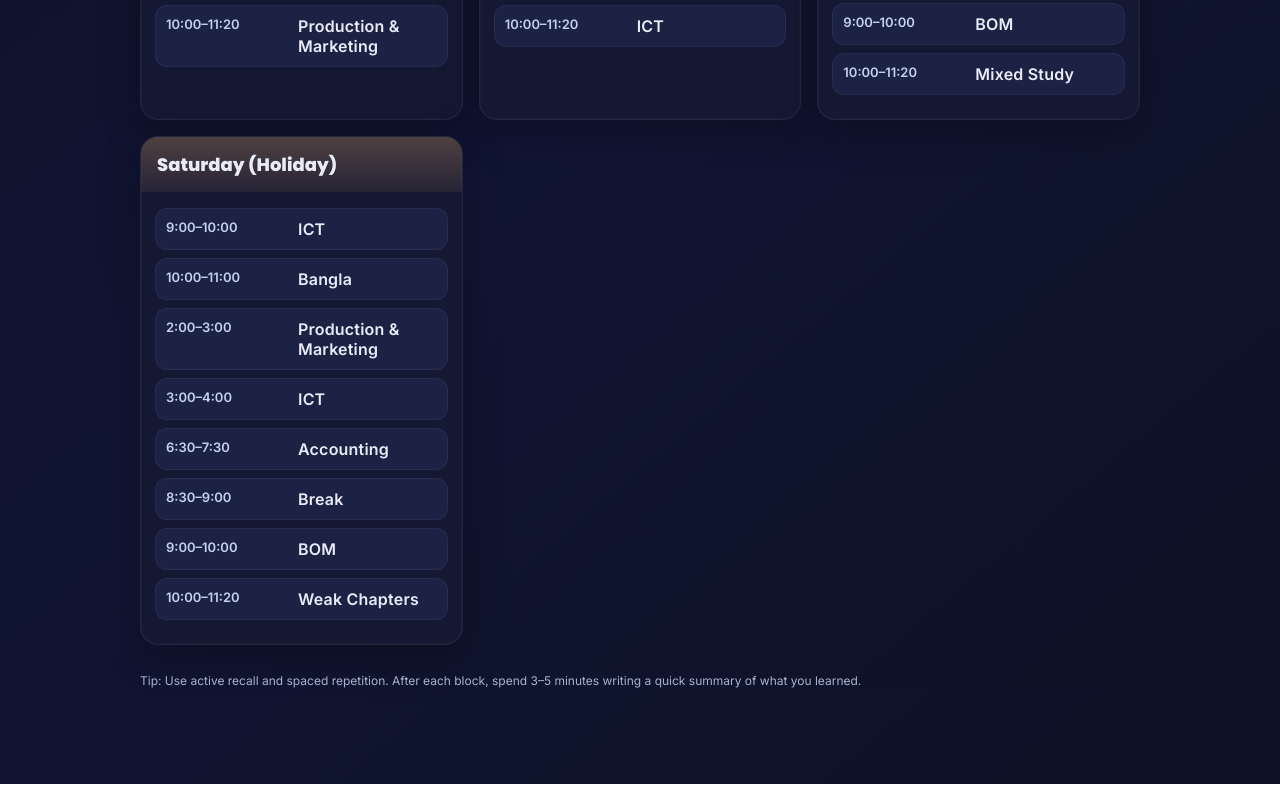
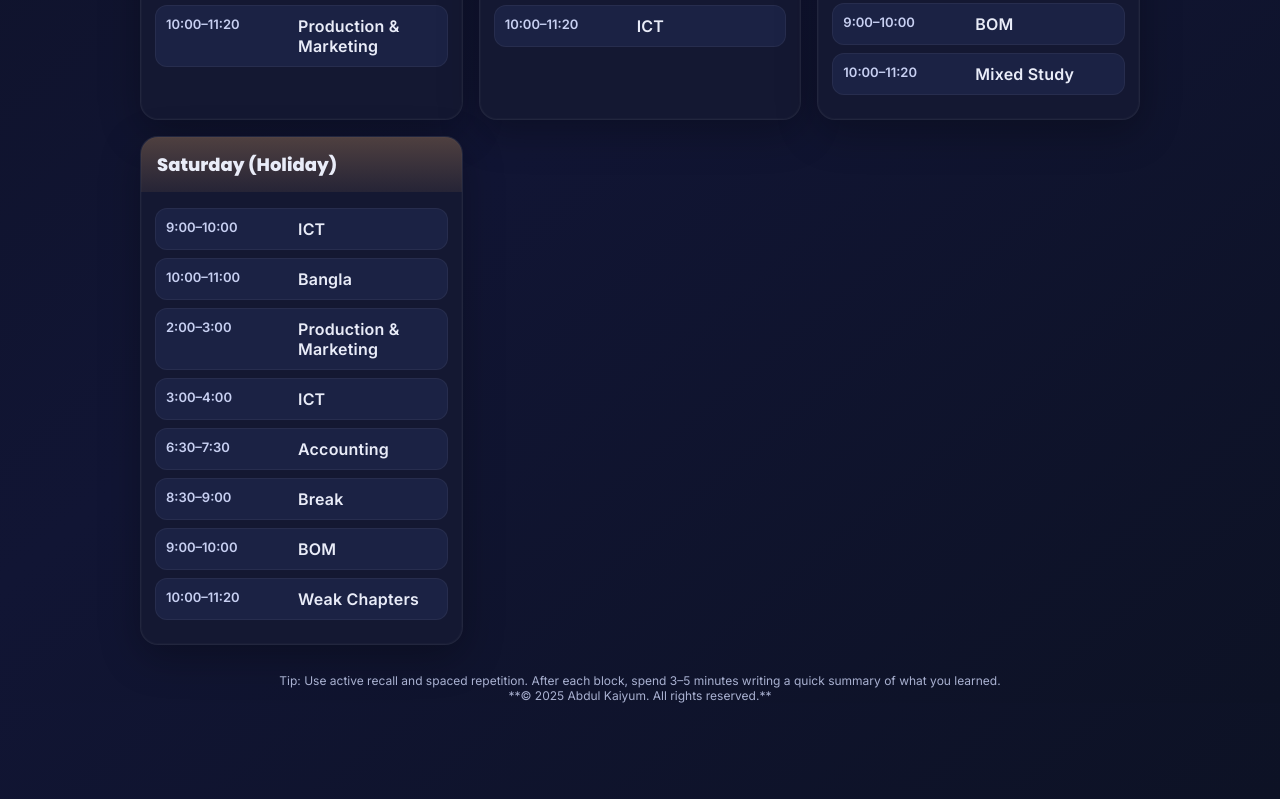
Before and after one commit to abdul-kaiyum1/abdul-kaiyum1.github.io, a plain HTML site: page index.html in a window 1280 px wide. Shown: the part 1248-2047 px from the top of the page. Drawn offline with Linux system fonts and the light colour scheme.

Commit message:
Update index.html

```diff
--- a/index.html
+++ b/index.html
@@ -1,3 +1,4 @@
+<!DOCTYPE html>
 <html lang="en">
 <head>
   <meta charset="utf-8" />
@@ -55,7 +56,12 @@
     .time{color:#c8d0f2;font-weight:600;font-size:13px}
     .what{font-weight:600;letter-spacing:.2px}
     .tag{display:inline-block;font-size:11px;padding:2px 8px;border-radius:999px;margin-left:8px;background:rgba(255,255,255,.08);border:1px solid rgba(255,255,255,.12);color:#a9b1d1}
-    footer{margin-top:28px;color:#a9b1d1;font-size:12px}
+    footer{
+        margin-top:28px;
+        color:#a9b1d1;
+        font-size:12px;
+        text-align: center; /* Center the copyright text */
+    }
     @media print{body{background:white}header,.day{box-shadow:none}}
   </style>
 </head>
@@ -173,7 +179,8 @@
     </div>
 
     <footer>
-      Tip: Use active recall and spaced repetition. After each block, spend 3–5 minutes writing a quick summary of what you learned.
+      Tip: Use active recall and spaced repetition. After each block, spend 3–5 minutes writing a quick summary of what you learned. <br>
+      **&copy; 2025 Abdul Kaiyum. All rights reserved.**
     </footer>
   </div>
 </body>
```
